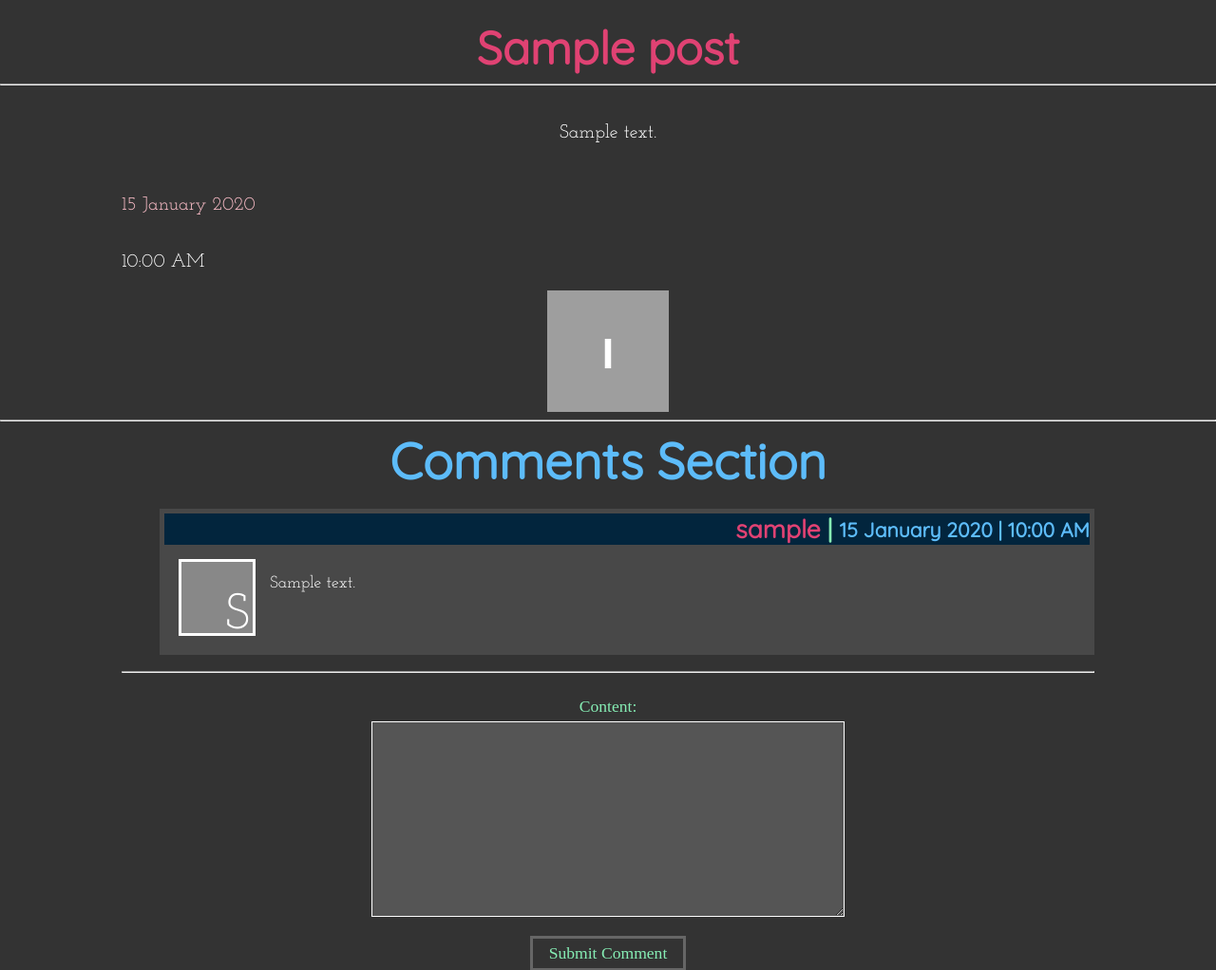
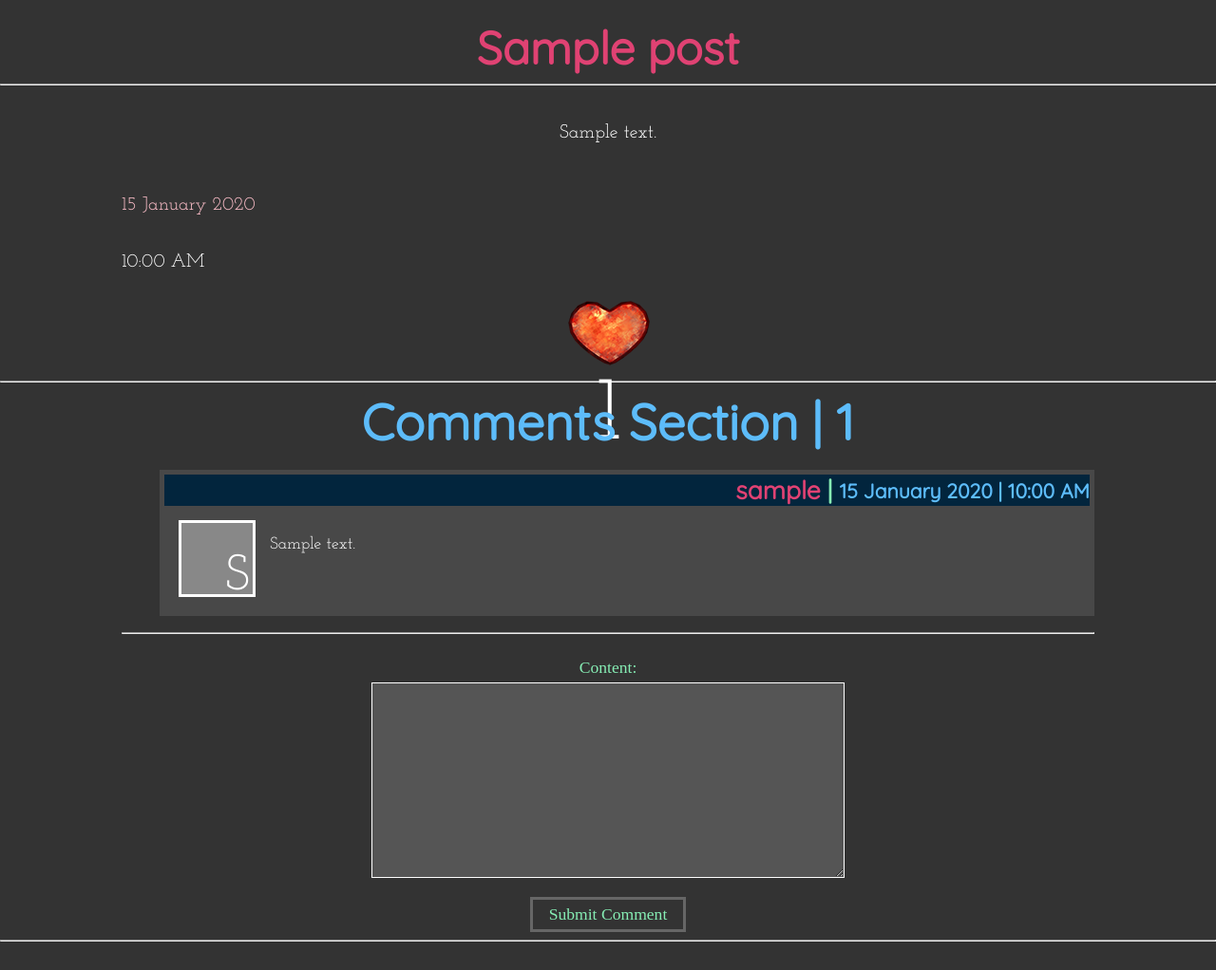
Before and after one commit to BabyMaybe/blogtest, a Django app: page /post/1/ in a window 1280 px wide. Shown: the top 1022 px of the page at 95% size. After the commit the page ends 992 px from the top, so only its background shows below. Run offline with Django 3.2, Linux system fonts and the light colour scheme; tables that the repository leaves empty hold one stand-in row (values such as "Sample post"); some libraries are stand-ins or nearby versions; some web fonts are replaced; grey boxes are pictures that could not be loaded.

Commit message:
post detail cleanup

```diff
--- a/content/static/content/css/post.css
+++ b/content/static/content/css/post.css
@@ -13,6 +13,17 @@
 
 #datepublished {
   color: pink; }
+
+.heart {
+  background-image: url("heart_87.png");
+  width: 87px;
+  height: 87px;
+  margin: 0 auto;
+  text-align: center; }
+
+.likes {
+  font-family: "Josefin Slab";
+  font-size: 2em; }
 
 #commenthead {
   font-family: "Quicksand"; }
--- a/content/static/content/css/post.scss
+++ b/content/static/content/css/post.scss
@@ -30,7 +30,17 @@
 
 }
 
+.heart {
+    background-image: url('heart_87.png');
+    width: 87px;
+    height: 87px;
+    margin: 0 auto;
+    text-align: center;
+}
+
 .likes {
+    font-family: $postfont;
+    font-size: 2em;
 
 }
 
--- a/content/templates/content/post.html
+++ b/content/templates/content/post.html
@@ -41,7 +41,7 @@
 <hr>
 
 <div class="comments">
-    <h3 id="commenthead"> Comments Section </h3>
+    <h3 id="commenthead"> Comments Section | {{ post.comment_count }}</h3>
     <ul id="commentStack">
         {% for c in comments %}
             <li>
@@ -49,7 +49,11 @@
 
                     <div class="ctitle">
                         <h2>
-                            <span class="author"> {{ c.author }} </span>
+                            <span class="author">
+                                <a href="/{{ c.author.userprofile.pk }}/profile">
+                                    {{ c.author }}
+                                </a>
+                            </span>
                             <span class="divider"> | </span>
                             <span class="timestamp"> {{ c.timestamp | date:"d F Y | h:i A"}} </span>
                             {% if user == c.realAuthor %}
--- a/content/views.py
+++ b/content/views.py
@@ -135,7 +135,7 @@ class PostDetail(DetailView, JsonResponse):
                     post=post, author=request.user)
         c.save()
 
-        post.commentCount = post.comment_set.count()
+        post.commentCount = post.comment_set.count().filter(active=True)
         post.save()
 
         data = {"author" : author,
```
Also changed, not shown: 1 other file.
